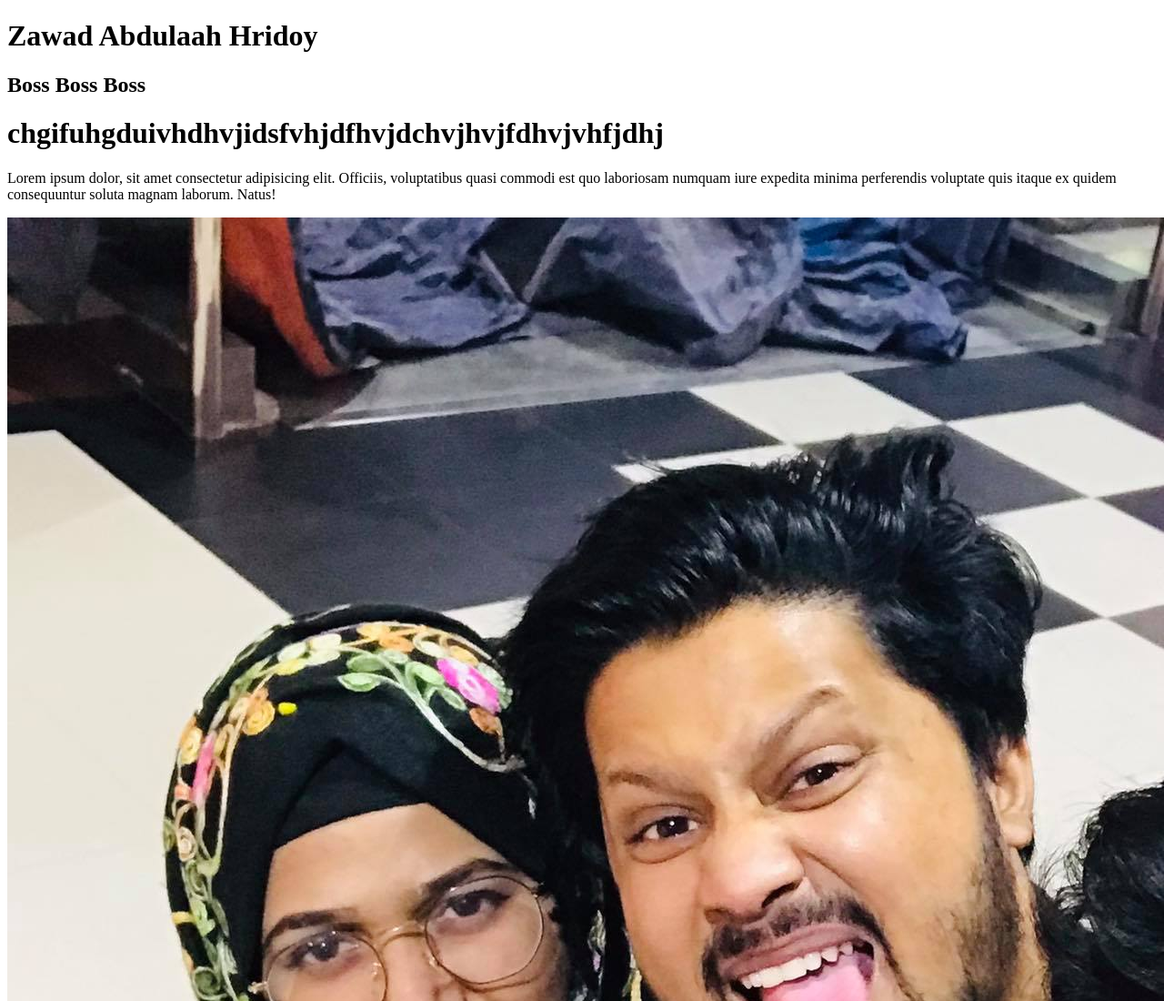
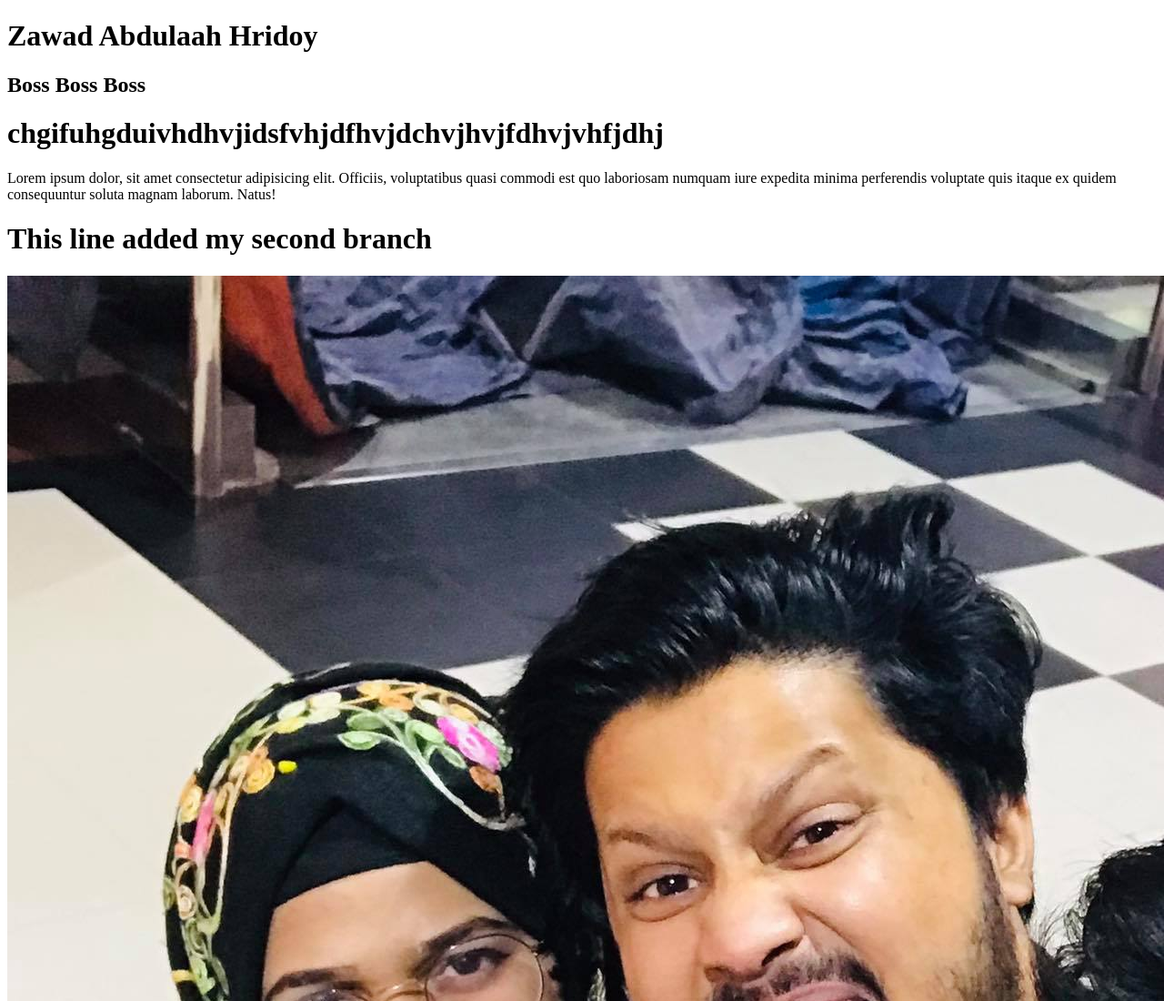
Before and after one commit to ZawadAbdullah/Practise, a plain HTML site: page index.html in a window 1280 px wide. Shown: the top 1100 px of the page at 91% size. Drawn offline with Linux system fonts and the light colour scheme.

Commit message:
learning second branch

```diff
--- a/index.html
+++ b/index.html
@@ -12,6 +12,7 @@
     <h2>Boss Boss Boss</h2>
     <h1>chgifuhgduivhdhvjidsfvhjdfhvjdchvjhvjfdhvjvhfjdhj</h1>
     <p>Lorem ipsum dolor, sit amet consectetur adipisicing elit. Officiis, voluptatibus quasi commodi est quo laboriosam numquam iure expedita minima perferendis voluptate quis itaque ex quidem consequuntur soluta magnam laborum. Natus!</p>
+    <h1>This line added my second branch</h1>
     <img src="zawad.jpg" alt="zawad">
 </body>
 
```
